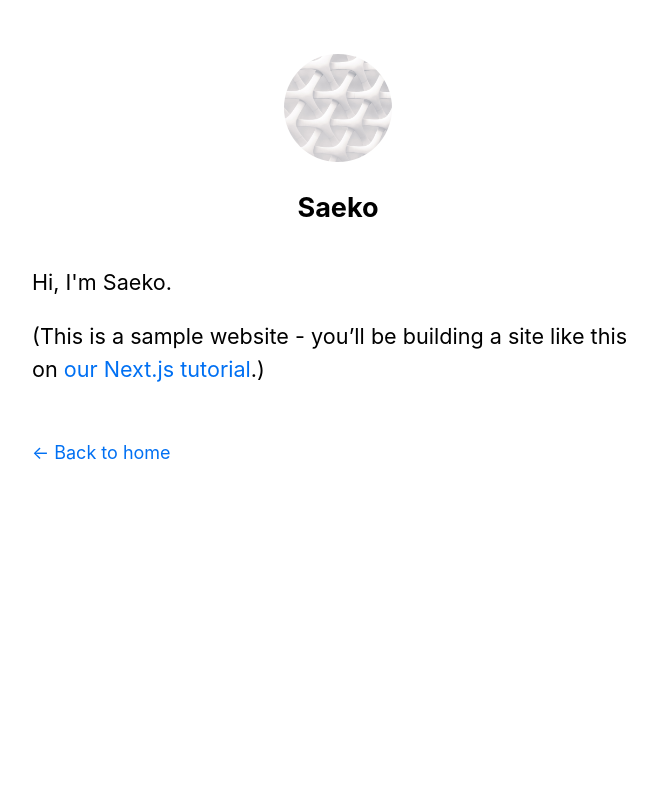
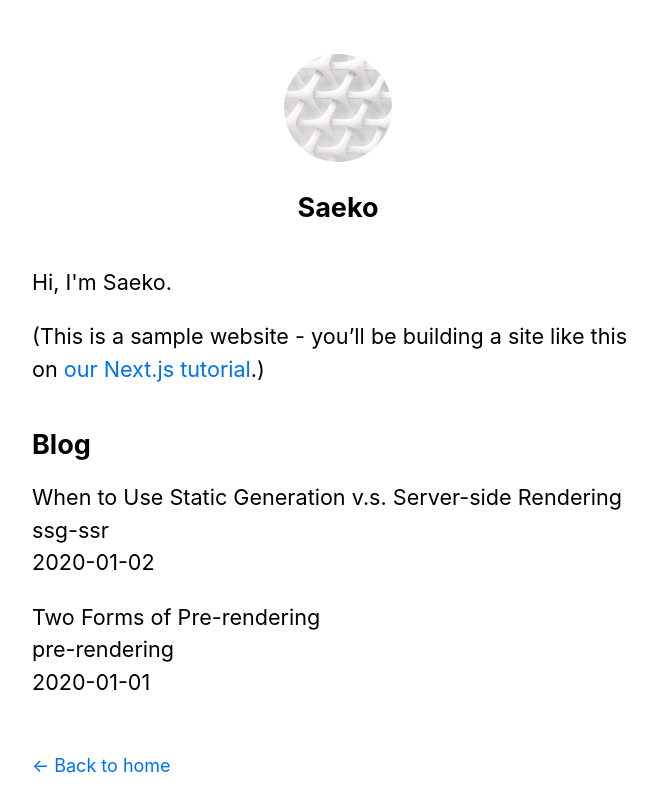
Before and after one commit to saeko9741/nextjs-blog, a Next.js app: page / in a window 1280 px wide. Shown: the top 812 px of the page, without its empty margins (302-959 px from the left). Built offline with nearby package versions, Linux system fonts and the light colour scheme.

Commit message:
Add posts

```diff
--- /dev/null
+++ b/lib/posts.js
@@ -0,0 +1,35 @@
+import fs from 'fs'
+import path from 'path'
+import matter from 'gray-matter'
+
+const postsDirectory = path.join(process.cwd(), 'posts')
+
+export function getSortedPostsData() {
+  // Get file names under /posts
+  const fileNames = fs.readdirSync(postsDirectory)
+  const allPostsData = fileNames.map(fileName => {
+    // Remove ".md" from file name to get id
+    const id = fileName.replace(/\.md$/, '')
+
+    // Read markdown file as string
+    const fullPath = path.join(postsDirectory, fileName)
+    const fileContents = fs.readFileSync(fullPath, 'utf8')
+
+    // Use gray-matter to parse the post metadata section
+    const matterResult = matter(fileContents)
+
+    // Combine the data with the id
+    return {
+      id,
+      ...matterResult.data
+    }
+  })
+  // Sort posts by date
+  return allPostsData.sort((a, b) => {
+    if (a.date < b.date) {
+      return 1
+    } else {
+      return -1
+    }
+  })
+}
--- a/pages/index.js
+++ b/pages/index.js
@@ -1,8 +1,20 @@
 import Head from 'next/head'
 import Layout, {siteTitle} from '../components/layout'
 import utilStyles from '../styles/utils.module.css'
+import { getSortedPostsData } from '../lib/posts'
 
-export default function Home () {
+export async function getStaticProps() {
+  // 関数内でsortされたallPostData
+  const allPostsData = getSortedPostsData()
+
+  return {
+    props: {
+      allPostsData
+    }
+  }
+}
+
+export default function Home ({allPostsData}) {
   return (
     <Layout>
       <Head>
@@ -15,6 +27,20 @@
           <a href="https://nextjs.org/learn">our Next.js tutorial</a>.)
         </p>
       </section>
+      <section className={`${utilStyles.headingMd} ${utilStyles.padding1px}`}>
+        <h2 className={utilStyles.headingLg}>Blog</h2>
+        <ul className={utilStyles.list}>
+          {allPostsData.map(({ id, date, title }) => (
+            <li className={utilStyles.listItem} key={id}>
+              {title}
+              <br />
+              {id}
+              <br />
+              {date}
+            </li>
+          ))}
+        </ul>
+      </section>
     </Layout>
   )
 }
```
